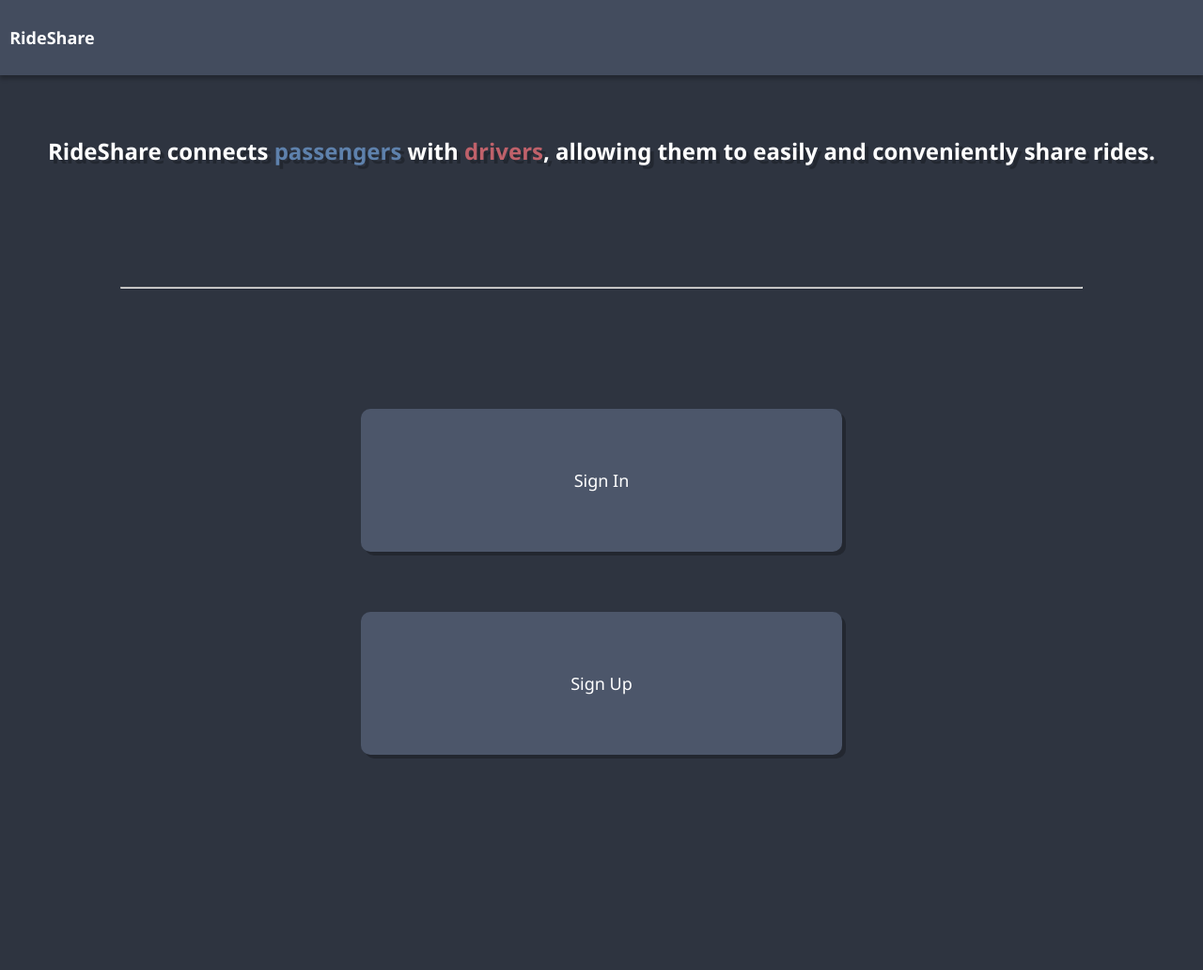
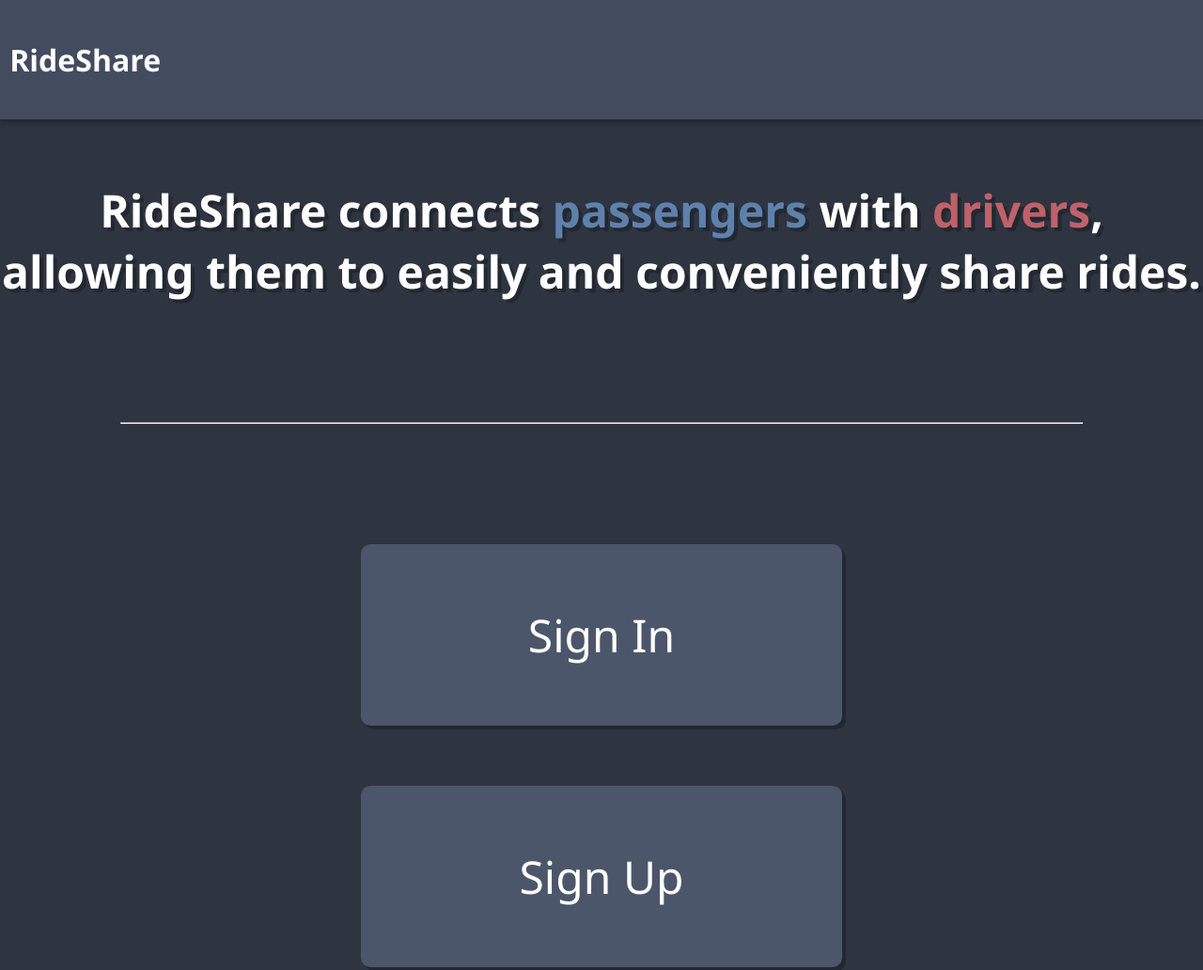
Before and after one commit to konstantinosbaktalias/web-assignments-CSE1500, a plain HTML site: page index.html in a window 1280 px wide. Shown: the top 1032 px of the page at 94% size. Before the commit the page ends 867 px from the top, so only its background shows below. Drawn offline with Linux system fonts and the light colour scheme.

Commit message:
Changed font sizes

```diff
--- a/index.html
+++ b/index.html
@@ -16,9 +16,7 @@
     <hr id="line1">
     <div>
         <a class="button" href="signin.html"><center>Sign In</center></a>
-    </div>
-    <div>
-        <a class="button" href="signin.html"><center>Sign Up</center></a>
+        <a class="button" href="signup.html"><center>Sign Up</center></a>
     </div>
 </body>
 </html>
--- a/styles/main.css
+++ b/styles/main.css
@@ -1,6 +1,6 @@
 .intro-container {
     padding-top: 5%;
-    font-size: x-large;
+    font-size: 300%;
     text-shadow: 4px 4px rgba(0, 0, 0, 0.25);
 }
 
@@ -19,7 +19,7 @@
     margin-bottom: 5%;
     background-color: #4C566A;
     box-shadow: 4px 4px rgba(0, 0, 0, 0.25);
-    font-size: large;
+    font-size: 300%;
     color: #fff;
     text-decoration: none;
 }
--- a/styles/style.css
+++ b/styles/style.css
@@ -17,7 +17,7 @@ html, body {
 
 .navbar-logo {
     padding: 0.8%;
-    font-size: large;
+    font-size: 200%;
 }
 
 .navbar-logo a:link {
```
